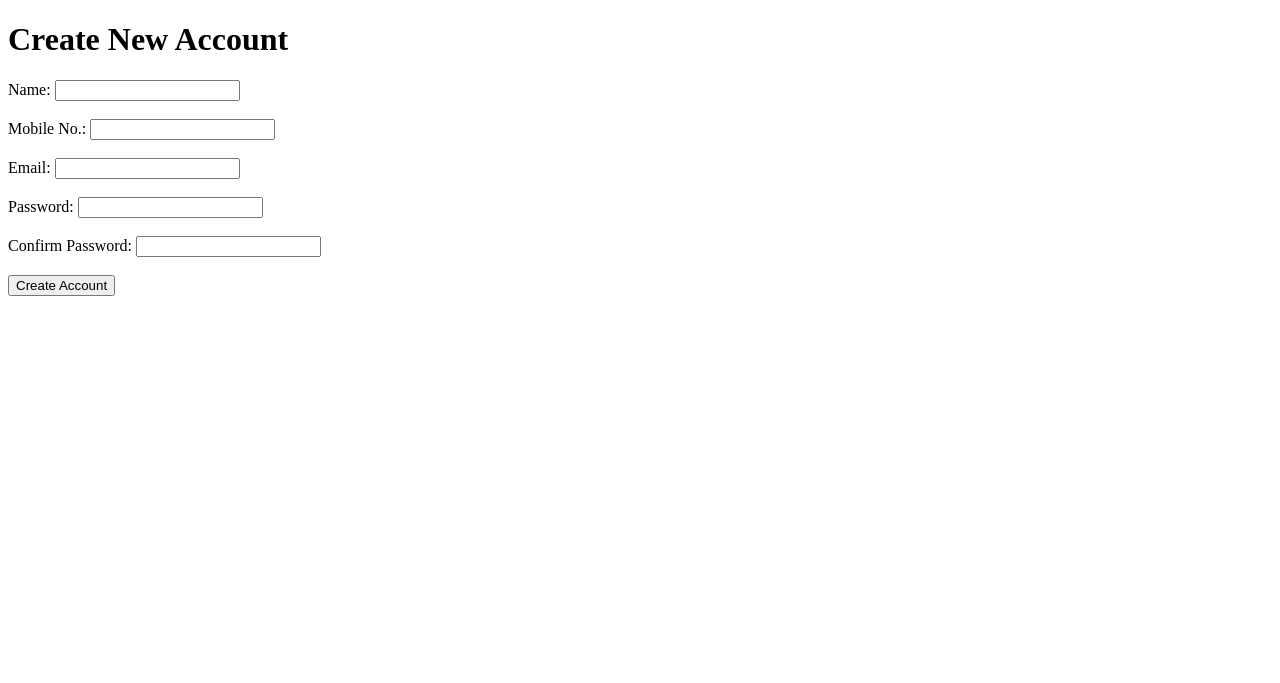
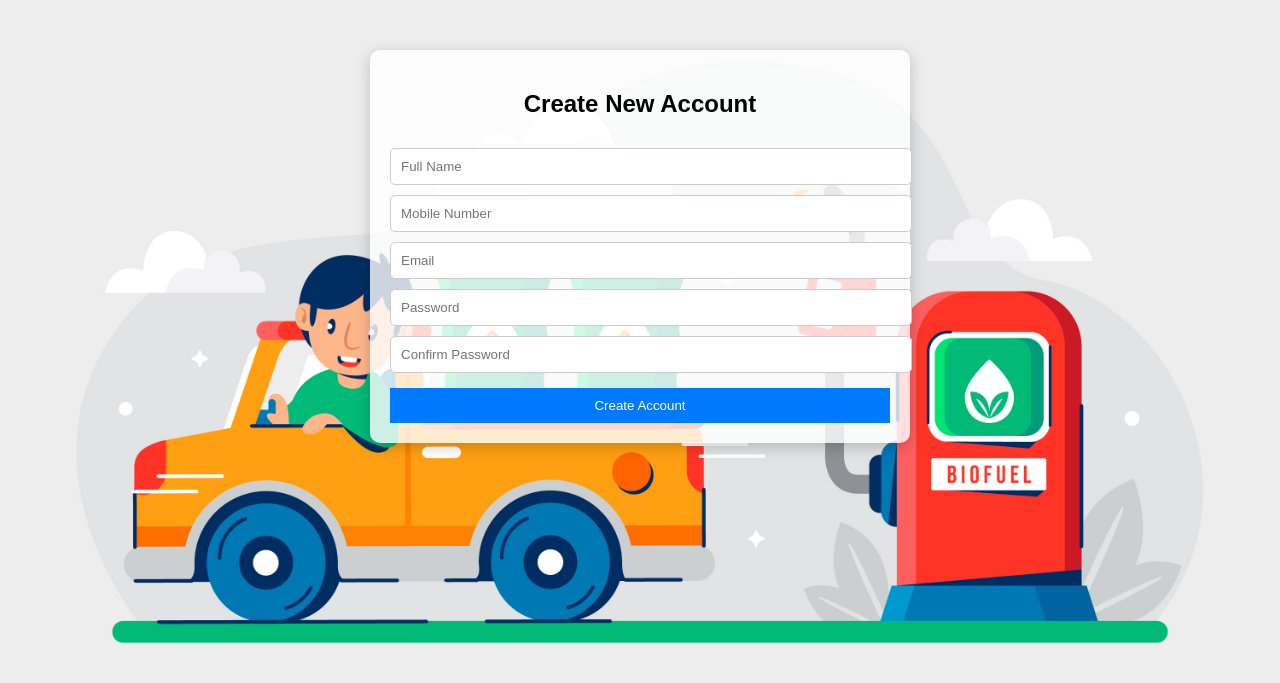
Before and after one commit to iamyash-79/new-project, a Flask app: page /register in a window 1280 px wide. Shown: the top 683 px of the page. Run offline with Flask 3, Linux system fonts and the light colour scheme; parts of the project's set-up code (start-up, migrations or seed data) failed here and were passed over.

Commit message:
Update register.html

```diff
--- a/templates/register.html
+++ b/templates/register.html
@@ -4,29 +4,73 @@
     <meta charset="UTF-8">
     <meta name="viewport" content="width=device-width, initial-scale=1.0">
     <title>Register</title>
+    <style>
+        body {
+            font-family: Arial, sans-serif;
+            margin: 50px;
+            background-image: url("../static/image.jpg");
+            background-size: cover;
+            background-repeat: no-repeat;
+            background-position: center;
+            background-attachment: fixed;
+        }
+
+        .form-container {
+            max-width: 500px;
+            width: 90%;
+            margin: auto;
+            padding: 20px;
+            background-color: rgba(255, 255, 255, 0.8);
+            border-radius: 10px;
+            box-shadow: 0px 4px 15px rgba(0, 0, 0, 0.2);
+        }
+
+        .form-container h2 {
+            text-align: center;
+        }
+
+        .form-container input {
+            width: 100%;
+            padding: 10px;
+            margin-top: 10px;
+            border-radius: 5px;
+            border: 1px solid #ccc;
+        }
+
+        .form-container button {
+            width: 100%;
+            padding: 10px;
+            background-color: #007BFF;
+            color: white;
+            cursor: pointer;
+            border: none;
+            margin-top: 15px;
+        }
+
+        .form-container button:hover {
+            background-color: #0056b3;
+        }
+
+        .message {
+            color: red;
+            text-align: center;
+        }
+    </style>
 </head>
 <body>
-    <h1>Create New Account</h1>
-    {% if message %}
-        <p style="color: red;">{{ message }}</p>
-    {% endif %}
-    <form action="{{ url_for('register') }}" method="POST">
-        <label for="name">Name:</label>
-        <input type="text" id="name" name="name" required><br><br>
-
-        <label for="mobile">Mobile No.:</label>
-        <input type="text" id="mobile" name="mobile" required><br><br>
-
-        <label for="email">Email:</label>
-        <input type="email" id="email" name="email" required><br><br>
-
-        <label for="password">Password:</label>
-        <input type="password" id="password" name="password" required><br><br>
-
-        <label for="confirm_password">Confirm Password:</label>
-        <input type="password" id="confirm_password" name="confirm_password" required><br><br>
-
-        <button type="submit">Create Account</button>
-    </form>
+    <div class="form-container">
+        <h2>Create New Account</h2>
+        {% if message %}
+            <p class="message">{{ message }}</p>
+        {% endif %}
+        <form action="{{ url_for('register') }}" method="POST">
+            <input type="text" name="name" placeholder="Full Name" required>
+            <input type="text" name="mobile" placeholder="Mobile Number" required>
+            <input type="email" name="email" placeholder="Email" required>
+            <input type="password" name="password" placeholder="Password" required>
+            <input type="password" name="confirm_password" placeholder="Confirm Password" required>
+            <button type="submit">Create Account</button>
+        </form>
+    </div>
 </body>
 </html>
```
